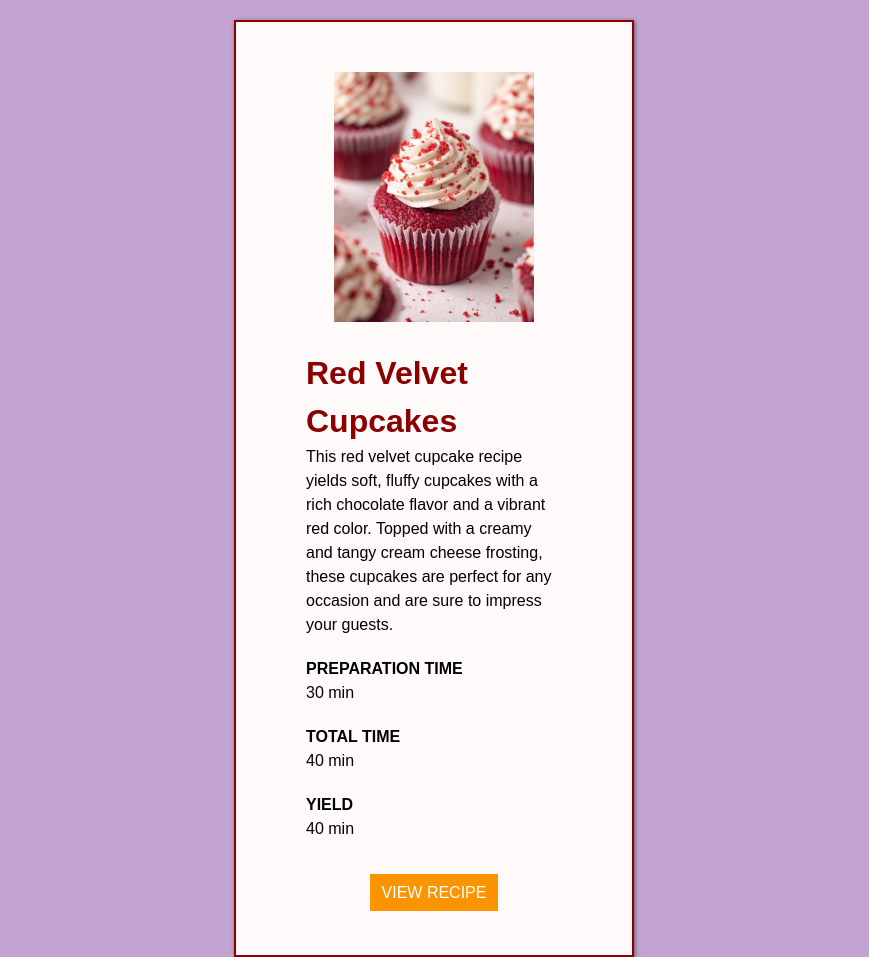
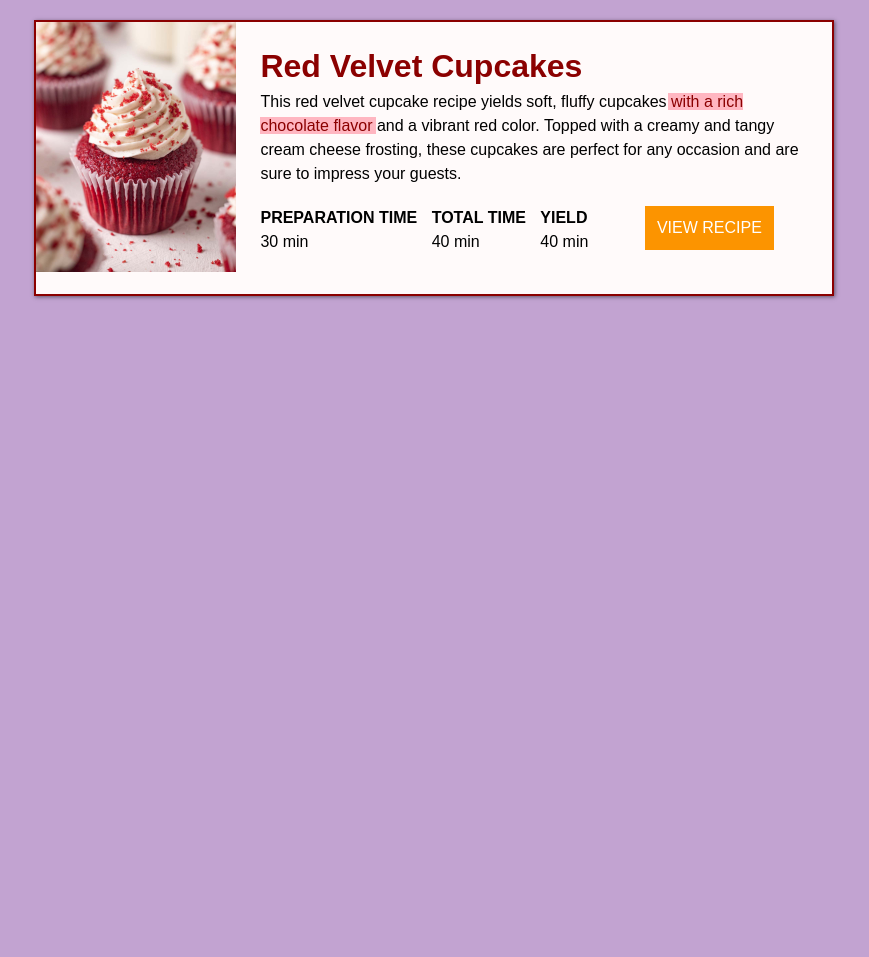
Before and after one commit to oswaldo33/block-and-inline-odin-oswaldo10nov2023, a plain HTML site: page block_inline_scrim/exercise-1.html in a window 1280 px wide. Shown: the top 957 px of the page, without its empty margins (206-1075 px from the left). After the commit the page ends 800 px from the top, so only its background shows below. Drawn offline with Linux system fonts and the light colour scheme.

Commit message:
fix: changes block inline scrim

```diff
--- a/block_inline_scrim/exercise-1.html
+++ b/block_inline_scrim/exercise-1.html
@@ -1,10 +1,10 @@
 <!DOCTYPE html>
 <html lang="en">
 <head>
-  <meta charset="UTF-8">
-  <meta name="viewport" content="width=device-width, initial-scale=1.0">
-  <title>Exercise 1</title>
-  <link rel="stylesheet" href="style.css">
+    <meta charset="UTF-8" />
+    <meta name="viewport" content="width=device-width, initial-scale=1.0" />
+    <title>Recipe Card</title>
+    <link rel="stylesheet" href="style.css" />
 </head>
 <body>
     <div class="container" id="container">
@@ -15,7 +15,7 @@
             />
             <div class="recipe-content">
                 <h1>Red Velvet Cupcakes</h1>
-            <p>This red velvet cupcake recipe yields soft, fluffy cupcakes with a rich chocolate flavor and a vibrant red color. Topped with a creamy and tangy cream cheese frosting, these cupcakes are perfect for any occasion and are sure to impress your guests.</p>
+                <p>This red velvet cupcake recipe yields soft, fluffy cupcakes <span class="highlight">with a rich chocolate flavor</span> and a vibrant red color. Topped with a creamy and tangy cream cheese frosting, these cupcakes are perfect for any occasion and are sure to impress your guests.</p>
                 <section class="recipe-info">
                     <ul>
                         <li class="recipe-prep-time">
@@ -32,8 +32,9 @@
                         </li>
                     </ul>
                 </section>
+                <a href="#">View recipe</a>
             </div>
-        <a href="#">View recipe</a>
+
         </div>
 </div>
 </body>
--- a/block_inline_scrim/style.css
+++ b/block_inline_scrim/style.css
@@ -1,9 +1,23 @@
+/* ========== CHALLENGE 2 ========== //
+//
+// Add a selector for the recipe-info class
+//      -- set its display to inline-block
+//      -- set its width to 380px
+// Update the link
+//      -- set its display to inline-block
+//      -- remove the margin
+// Add a selector for the list items
+//      -- set their display to inline-block
+// Fix any alignment issues you notice
+*/
+
 * {
   line-height: 1.5;
   margin: 0;
   padding: 0;
   box-sizing: border-box;
 }
+
 
 body {
   font-family: Arial, Helvetica, sans-serif;
@@ -12,6 +26,8 @@ body {
 
 img {
   width: 200px;
+  display: inline-block;
+  vertical-align: top;
 }
 
 ul {
@@ -20,6 +36,7 @@ ul {
 
 h1 {
   color: darkred;
+  margin-top: 0;
 }
 
 p {
@@ -27,17 +44,17 @@ p {
 }
 
 .recipe-card {
-  width: 400px; /* 2 + 50 + 400 + 50 + 2 */
-  text-align: center;
+  width: 800px;
   background-color: #FFFAFA;
   margin: 20px auto;
-  padding: 50px;
   box-shadow: 1px 1px 4px rgba(0, 0, 0, .5);
 }
 
 .recipe-content {
-  text-align: left;
   padding: 20px;
+  display: inline-block;
+  width: 580px;
+  vertical-align: top;
 }
 
 .recipe-card h2,
@@ -49,6 +66,11 @@ p {
   border: 2px solid darkred;
 }
 
+ul li {
+  display: inline-block;
+  margin-right: 10px;
+}
+
 ul li h2 {
   font-size: 16px;
 }
@@ -57,6 +79,19 @@ ul li h2 {
   background-color: #fc9400;
   color: #fff;
   text-decoration: none;
-  margin: 20px;
   padding: 10px 12px;
+  display: inline-block;
+  vertical-align: top;
 }
+
+span.highlight {
+  background-color: lightpink;
+  color: darkred;
+  padding: 0 3px;
+  margin: 0 -3px;
+}
+
+.recipe-info {
+  display: inline-block;
+  width: 380px;
+}
```
Lines whose indentation alone changed are shown as unchanged.
